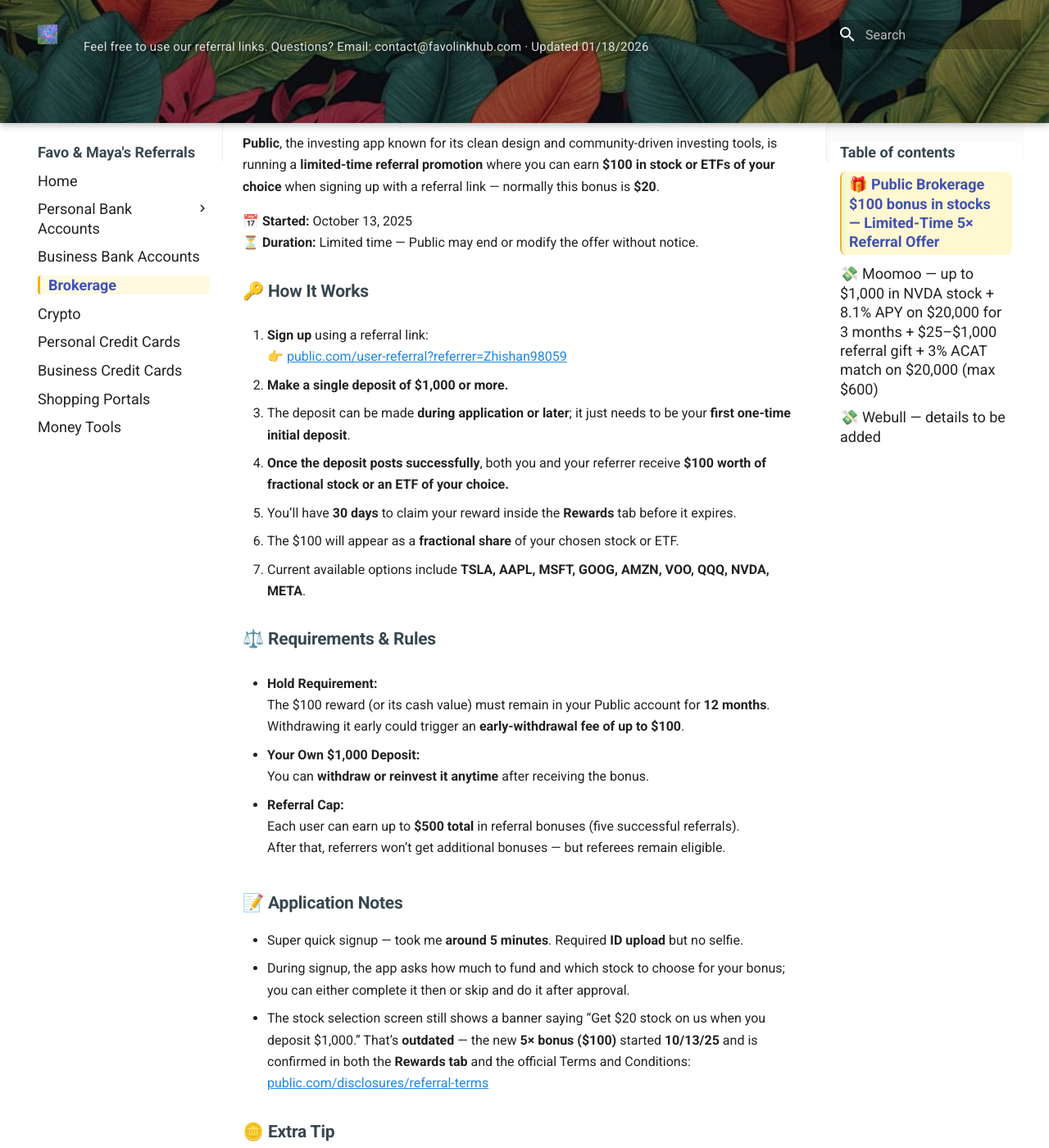
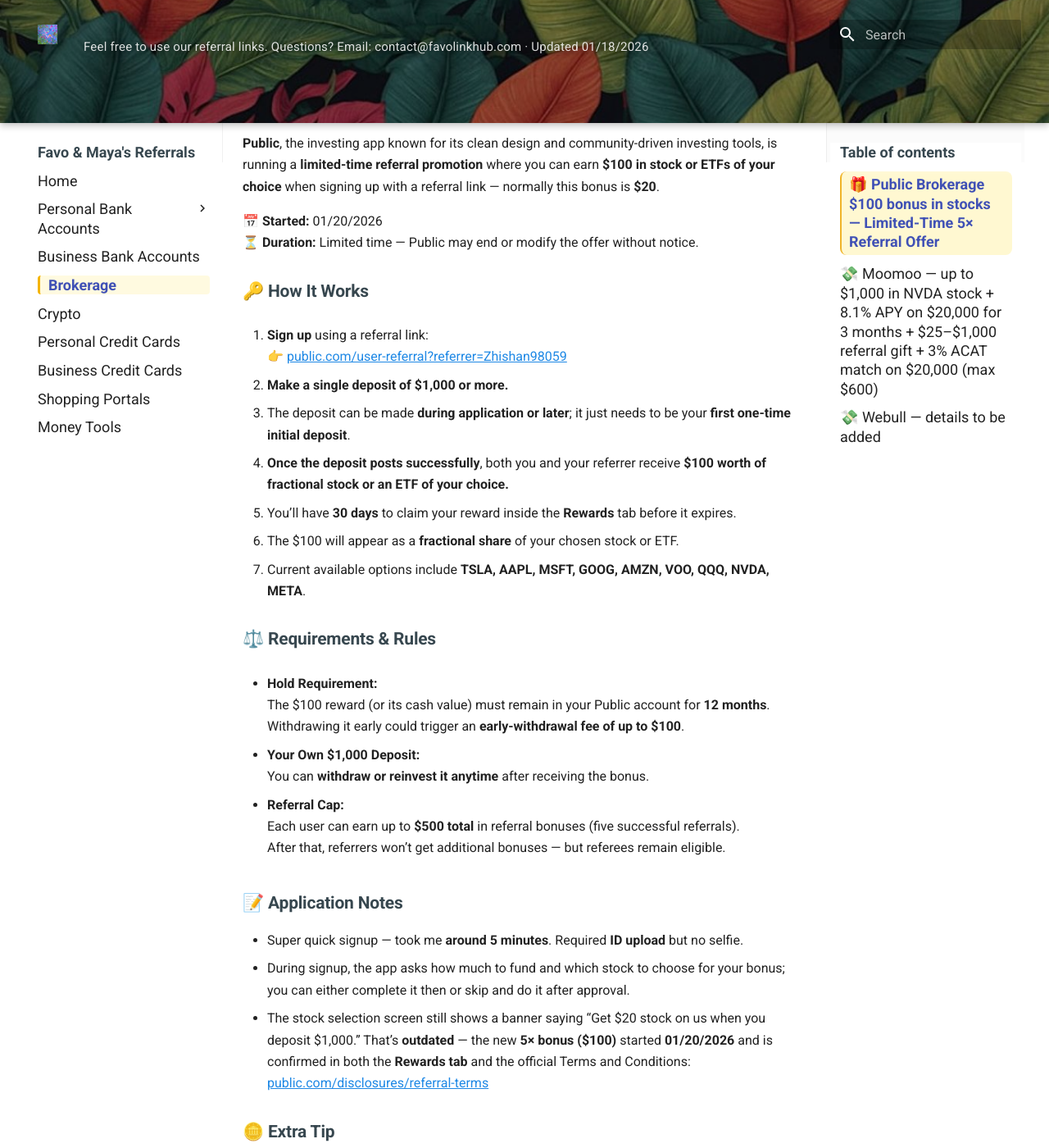
Before and after one commit to whispersofzephyr/favolinkhub-site, an MkDocs documentation site: the page built from docs/brokerage.md, in a window 1280 px wide and 1400 px high, scrolled down 246 px. Shown: the whole window at 82% size. Built offline with MkDocs 1.6.1 and Material for MkDocs 9.7.7, drawn with Linux system fonts in a browser that asks for light colours.

Commit message:
Revise Public Brokerage bonus start date and details
Updated the start date for the Public Brokerage referral bonus and corrected outdated information regarding the promotion.

```diff
--- a/docs/brokerage.md
+++ b/docs/brokerage.md
@@ -4,7 +4,7 @@
 
 **Public**, the investing app known for its clean design and community-driven investing tools, is running a **limited-time referral promotion** where you can earn **$100 in stock or ETFs of your choice** when signing up with a referral link — normally this bonus is **$20**.
 
-📅 **Started:** October 13, 2025
+📅 **Started:** 01/20/2026
 ⏳ **Duration:** Limited time — Public may end or modify the offer without notice.
 
 ### 🔑 How It Works
@@ -37,7 +37,7 @@
 
 - Super quick signup — took me **around 5 minutes**. Required **ID upload** but no selfie.
 - During signup, the app asks how much to fund and which stock to choose for your bonus; you can either complete it then or skip and do it after approval.
-- The stock selection screen still shows a banner saying “Get $20 stock on us when you deposit $1,000.” That’s **outdated** — the new **5× bonus ($100)** started **10/13/25** and is confirmed in both the **Rewards tab** and the official Terms and Conditions:
+- The stock selection screen still shows a banner saying “Get $20 stock on us when you deposit $1,000.” That’s **outdated** — the new **5× bonus ($100)** started **01/20/2026** and is confirmed in both the **Rewards tab** and the official Terms and Conditions:
   [public.com/disclosures/referral-terms](https://public.com/disclosures/referral-terms)
 
 ### 🪙 Extra Tip
```
